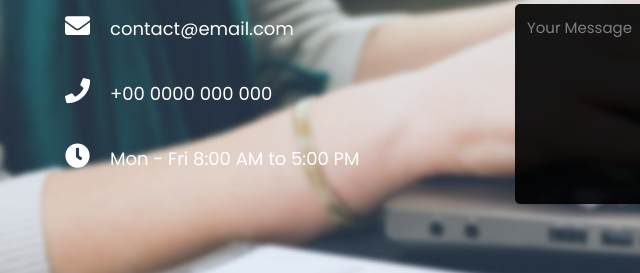
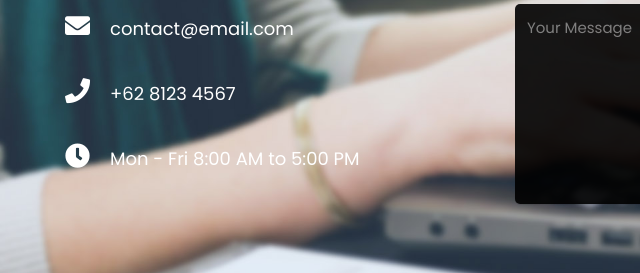
Before and after one commit to azier001/contoh-contactus, a plain HTML site: page index.html in a window 1280 px wide. Shown: the part 339-612 px from the top of the page, 0-640 px from the left. Drawn offline with Linux system fonts and the light colour scheme.

Commit message:
mengganti nomer

```diff
--- a/index.html
+++ b/index.html
@@ -23,7 +23,7 @@
       <div class="contact-info">
         <div><i class="fas fa-map-marker-alt"></i>Address, City, Country</div>
         <div><i class="fas fa-envelope"></i>contact@email.com</div>
-        <div><i class="fas fa-phone"></i>+00 0000 000 000</div>
+        <div><i class="fas fa-phone"></i>+62 8123 4567</div>
         <div><i class="fas fa-clock"></i>Mon - Fri 8:00 AM to 5:00 PM</div>
       </div>
       <div class="contact-form">
```
